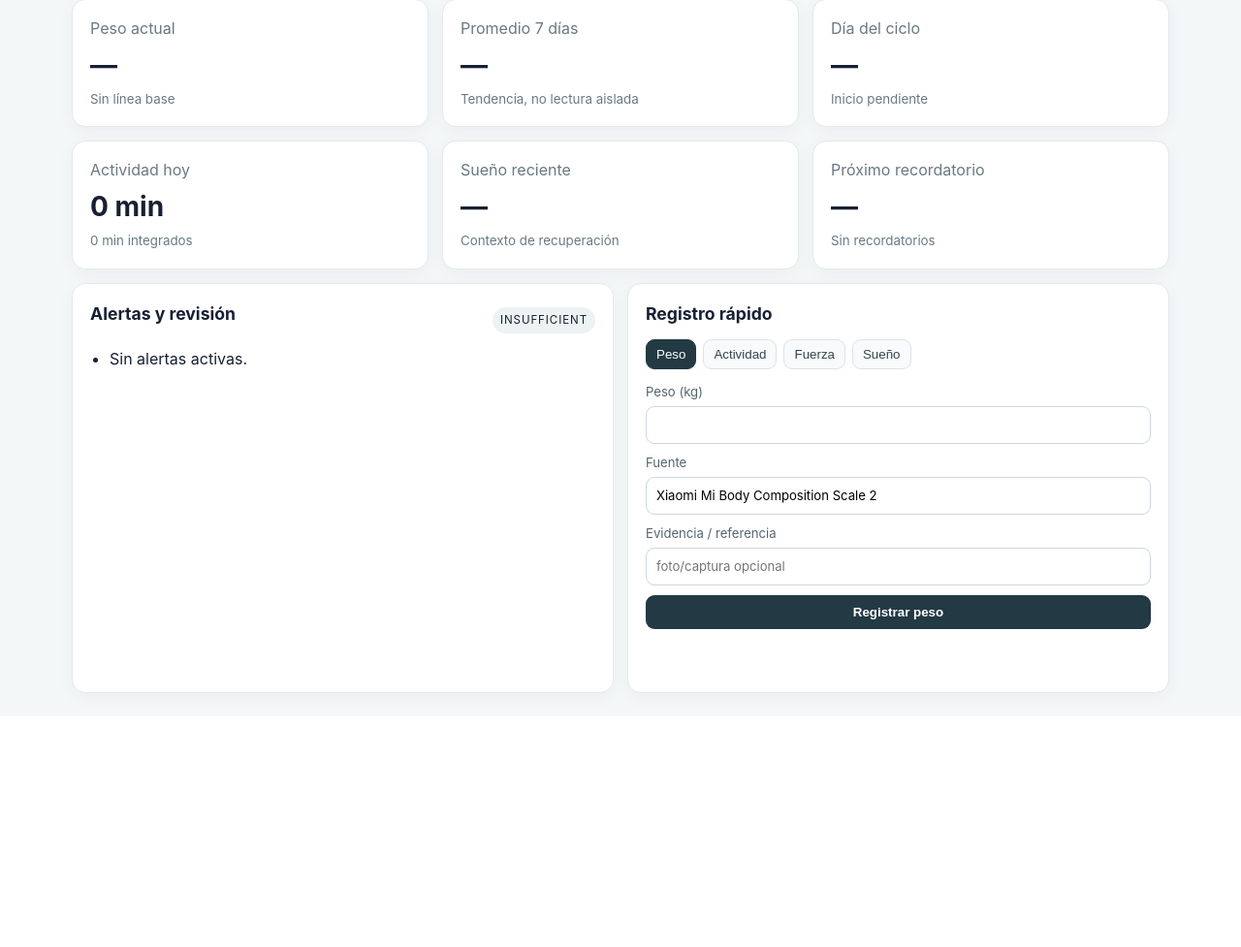
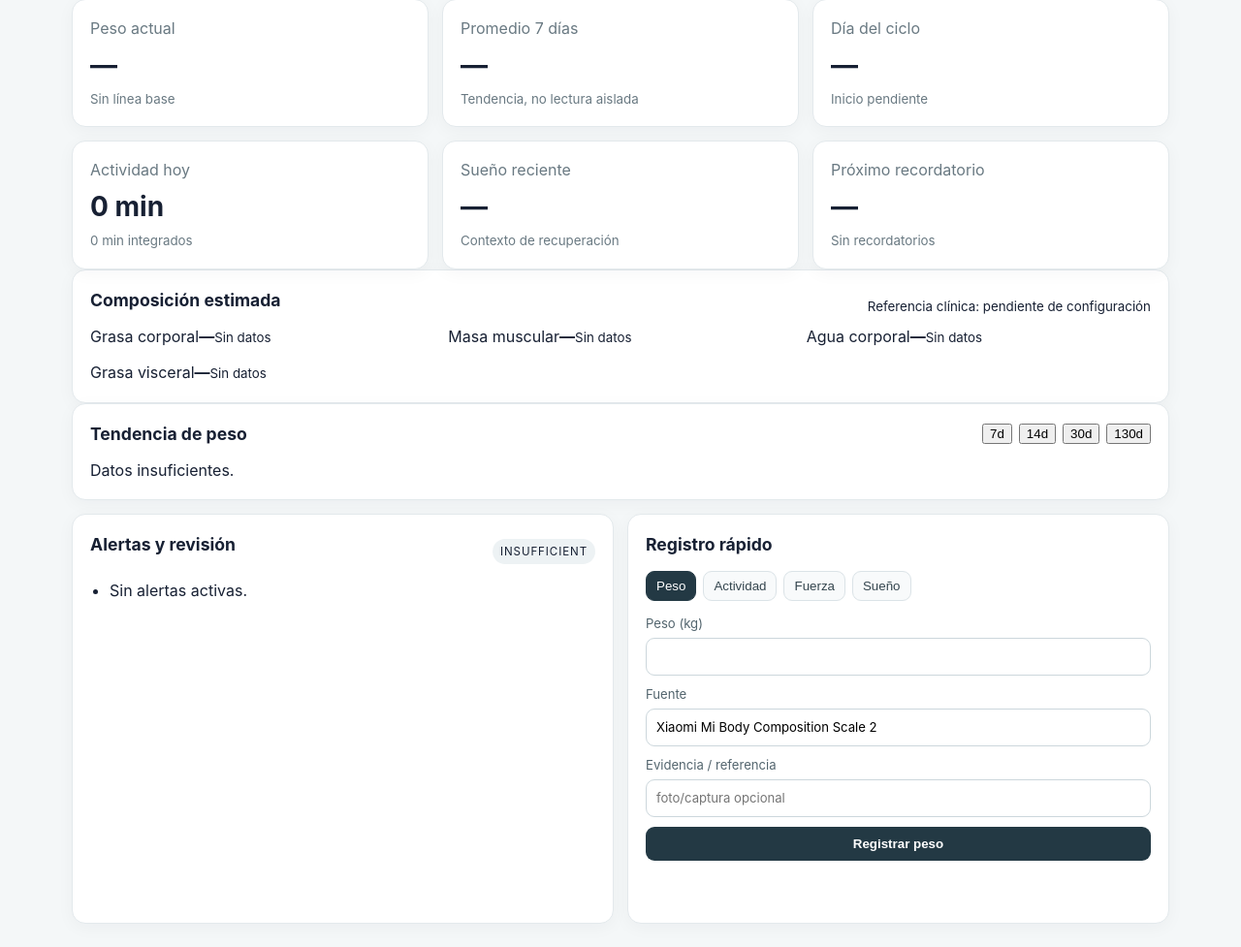
Before and after one commit to spenceralejandro10/proyecto-130-health-tracker, a FastAPI app: page / in a window 1280 px wide. Shown: the part 218-1195 px from the top of the page at 97% size. Before the commit the page ends 944 px from the top, so only its background shows below. Run offline with FastAPI, Linux system fonts and the light colour scheme; data that the repository does not hold is empty; parts of the project's set-up code (start-up, migrations or seed data) failed here and were passed over.

Commit message:
feat: add composition and trend panels

```diff
--- a/app/templates/index.html
+++ b/app/templates/index.html
@@ -25,6 +25,30 @@
       <article class="card"><span>Actividad hoy</span><strong id="activity">0 min</strong><small id="integrated">0 min integrados</small></article>
       <article class="card"><span>Sueño reciente</span><strong id="sleep">—</strong><small>Contexto de recuperación</small></article>
       <article class="card"><span>Próximo recordatorio</span><strong id="nextReminder">—</strong><small id="nextReminderTime">Sin recordatorios</small></article>
+    </section>
+
+
+    <section class="panel composition-panel">
+      <div class="panel-head"><h2>Composición estimada</h2><small>Referencia clínica: pendiente de configuración</small></div>
+      <div class="grid composition-grid">
+        <article class="mini"><span>Grasa corporal</span><strong id="bodyFat">—</strong><small id="bodyFatTrend">Sin datos</small></article>
+        <article class="mini"><span>Masa muscular</span><strong id="muscleMass">—</strong><small id="muscleTrend">Sin datos</small></article>
+        <article class="mini"><span>Agua corporal</span><strong id="bodyWater">—</strong><small id="waterTrend">Sin datos</small></article>
+        <article class="mini"><span>Grasa visceral</span><strong id="visceralFat">—</strong><small id="visceralTrend">Sin datos</small></article>
+      </div>
+    </section>
+
+    <section class="panel trend-panel">
+      <div class="panel-head">
+        <h2>Tendencia de peso</h2>
+        <div class="tabs compact">
+          <button class="trend-window active" data-days="7">7d</button>
+          <button class="trend-window" data-days="14">14d</button>
+          <button class="trend-window" data-days="30">30d</button>
+          <button class="trend-window" data-days="130">130d</button>
+        </div>
+      </div>
+      <div id="weightChart" class="chart"><span>Datos insuficientes.</span></div>
     </section>
 
     <section class="two-col">
```
